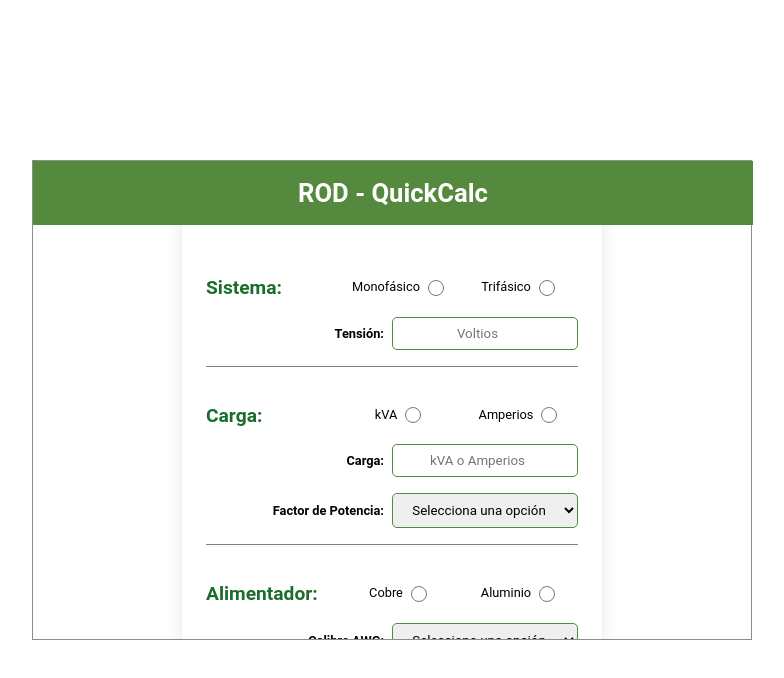
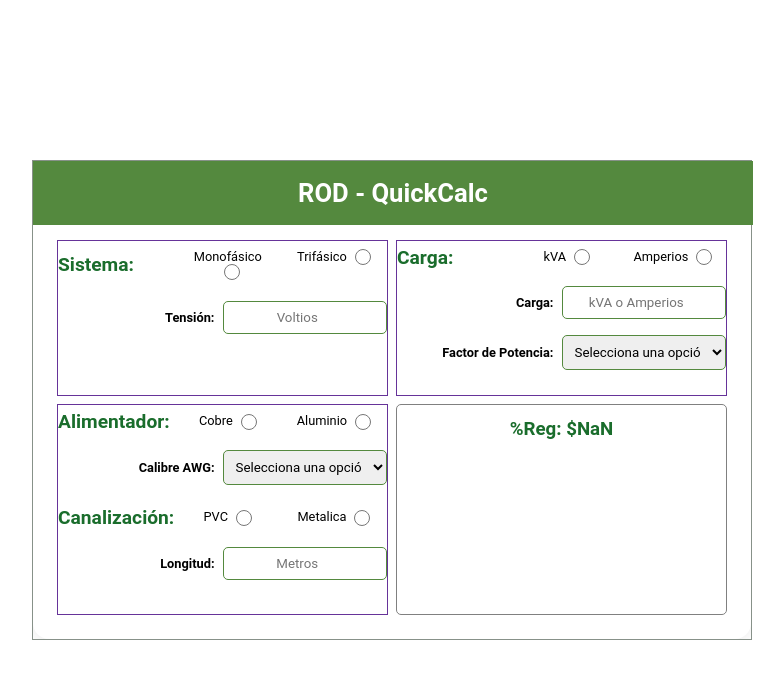
Before and after one commit to cmarioep/ROD-QuickCalc, a React (Vite) app: page /voltagedrop in a window 1280 px wide. Shown: the top 678 px of the page, without its empty margins (248-1032 px from the left). Built offline with nearby package versions, Linux system fonts and the light colour scheme.

Commit message:
Styles: grid layout on voltageDrop page

```diff
--- a/src/pages/VoltageDrop.jsx
+++ b/src/pages/VoltageDrop.jsx
@@ -21,7 +21,7 @@ export const VoltageDrop = () => {
 
         <form className="formulario">
 
-            <div className="formulario__container">
+            <div className="formulario__container grid-system-type">
 
                 <div className='system-options'>
                     <p>Sistema:</p>
@@ -62,7 +62,7 @@ export const VoltageDrop = () => {
 
             </div>
 
-            <div className="formulario__container">
+            <div className="formulario__container grid-system-current">
 
                 <div className="system-options">
                     <p>Carga:</p>
@@ -115,7 +115,7 @@ export const VoltageDrop = () => {
             </div>
 
 
-            <div className="formulario__container">
+            <div className="formulario__container grid-system-conduit">
 
                 <div className="system-options">
                     <p>Alimentador:</p>
@@ -194,7 +194,7 @@ export const VoltageDrop = () => {
 
             </div>
 
-            <h3 className='system-result'>%Reg: ${voltageDrop} </h3>
+            <h3 className='system-result grid-system-result'>%Reg: ${voltageDrop} </h3>
 
         </form>
 
--- a/src/styles/pages/VoltageDrop.scss
+++ b/src/styles/pages/VoltageDrop.scss
@@ -6,7 +6,7 @@
     justify-content: center;
     align-items: center;
 
-    max-width: 420px;
+    max-width: 100%;
     height: 100vh;
     padding: 1.5rem;
     margin: 0 auto;
@@ -15,10 +15,23 @@
     box-shadow: 0px 0px 16px rgba(0, 0, 0, 0.1);
     background-color: #FFFFFF;
 
+    @include mediaquery(intermediate) {
+        display: grid;
+        grid-template-columns: repeat(12, 1fr);
+        grid-template-rows: repeat(8, 1fr);
+        gap: 0.5rem;
+
+        height: 100%;
+
+        justify-content: unset;
+        align-items: unset;
+    }
+
     &__container {
         width: 100%;
         margin-bottom: 2rem;
         border-bottom: 1px solid grey;
+        border: 1px solid rebeccapurple;
 
         p {
             width: 40%;
@@ -98,3 +111,30 @@
     text-align: center;
     color: rgb(26, 109, 44);
 }
+
+.grid {
+
+    &-system-type {
+        grid-column: 1 / 7;
+        grid-row: 2 / 5;
+        margin-bottom: 0;
+    }
+
+    &-system-current {
+        grid-column: 7 / 13;
+        grid-row: 2 / 5;
+        margin-bottom: 0;
+    }
+
+    &-system-conduit {
+        grid-column: 1 / 7;
+        grid-row: 5 / 9;
+        margin-bottom: 0;
+    }
+
+    &-system-result {
+        grid-column: 7 / 13;
+        grid-row: 5 / 9;
+        margin-bottom: 0;
+    }
+}
```
